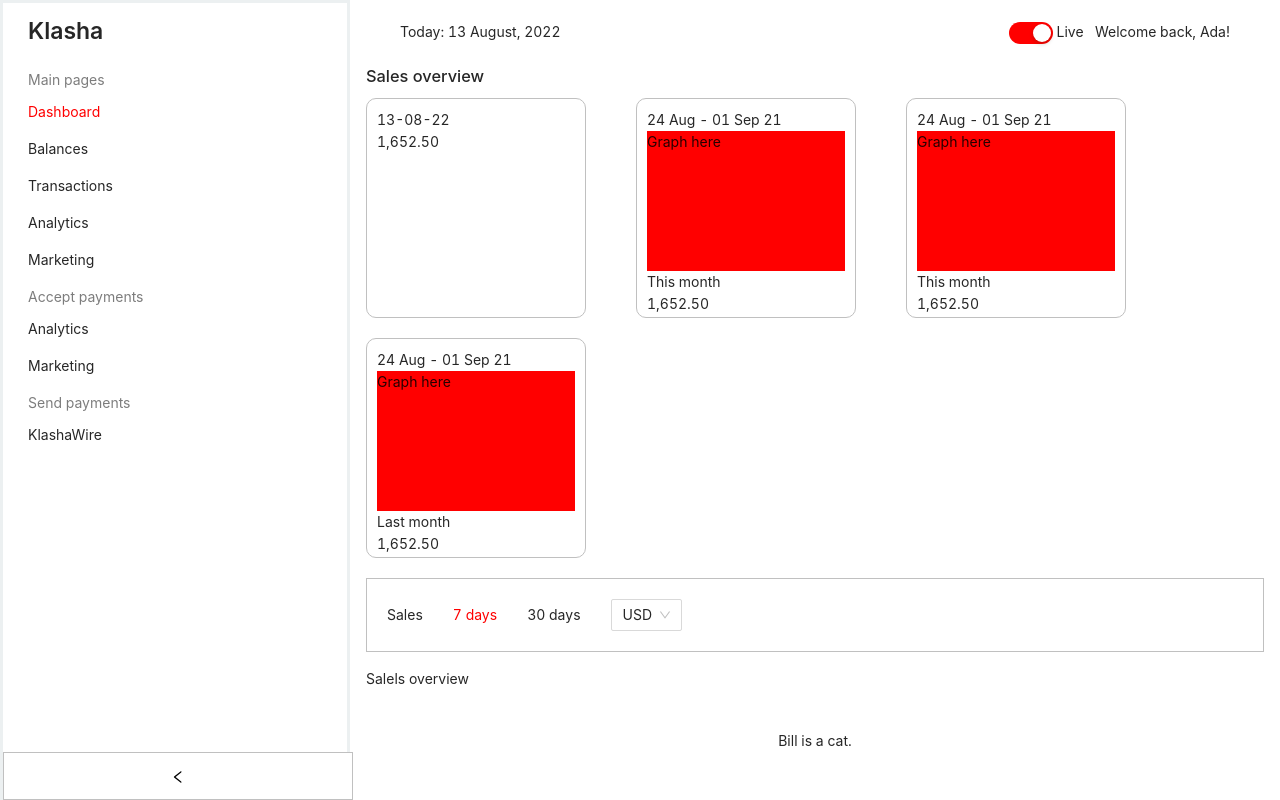
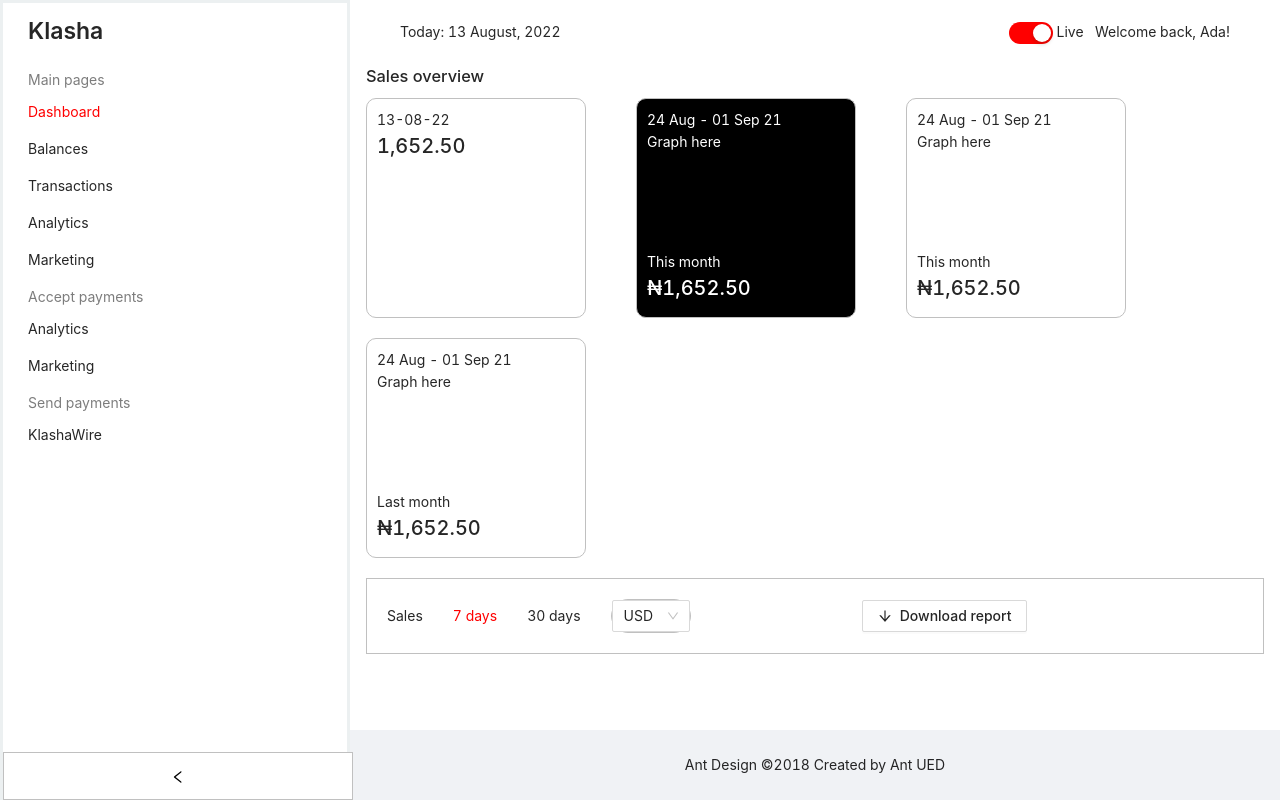
Before and after one commit to Snyefene/klasha, a React (Create React App) app: page / in a window 1280 px wide. Shown: the top 800 px of the page. Built offline with nearby package versions, Linux system fonts and the light colour scheme.

Commit message:
Add download btn

```diff
--- a/src/components/Select.js
+++ b/src/components/Select.js
@@ -6,12 +6,12 @@
 const style={
     width:'80px',
     borderRadius: '30px',
-    border: '1px solid silver'
+    border: '1px solid silver '
 }
 
 const SelectComponent = ({value, onChange}) => {
     return(
-        <Select className="select-comp"  defaultValue={value}  onChange={onChange}>
+        <Select  style={style} className="select-comp"  defaultValue={value}  onChange={onChange}>
             <Option value="usd">USD</Option>
             <Option value="naira">Naira</Option>
             <Option value="ghc">GHC</Option>
--- a/src/components/content/infoBox.js
+++ b/src/components/content/infoBox.js
@@ -2,13 +2,14 @@
 import Graph from "./Graph";
 
 const InfoBox = (props) => {
-    const {period, hasGraph, amount, month} =  props.info
+    const {period, hasGraph, key, amount, month} =  props.info
+    const activeClass = 'darktheme'
     return (
-        <div className="info-box">
+        <div className={`info-box ${key === 2 &&  activeClass}`}>
             <div>{period}</div>
             {hasGraph && <Graph />}
             <div>{month}</div>
-            <div>{amount}</div>
+            <div className="amount">{amount}</div>
         </div>
     )
 }
--- a/src/main/main.js
+++ b/src/main/main.js
@@ -57,21 +57,6 @@
             <Routes>
               <Route exact path='/' element={<Dashboard />}></Route>
             </Routes>
-
-            <Breadcrumb style={{margin: '16px 0'}} >
-              <Breadcrumb.Item className='content-header'>
-                Salels overview
-              </Breadcrumb.Item>
-            </Breadcrumb>
-            <div
-              className="site-layout-background"
-              style={{
-                padding: 24,
-                minHeight: 360,
-              }}
-            >
-              Bill is a cat.
-            </div>
           </Content>
           <Footer
             style={{
--- a/src/pages/Dashboard.js
+++ b/src/pages/Dashboard.js
@@ -1,6 +1,9 @@
 import { useState } from 'react';
 import './dashboard.scss';
 import moment from 'moment';
+import { Button } from 'antd';
+import { ArrowDownOutlined} from '@ant-design/icons';
+
 import SelectComponent from '../components/Select';
 import InfoBox from '../components/content/infoBox';
 
@@ -11,9 +14,9 @@
 
     const data = [
         {key:1, period:  moment().format('DD-MM-YY'),  hasGraph: false, month:'',  amount: '1,652.50'},
-        {key:1, period:  '24 Aug - 01 Sep 21',  hasGraph: true, month:'This month',  amount: '1,652.50'},
-        {key:1, period:  '24 Aug - 01 Sep 21',  hasGraph: true, month:'This month',  amount: '1,652.50'},
-        {key:1, period:  '24 Aug - 01 Sep 21',  hasGraph: true, month:'Last month',  amount: '1,652.50'},
+        {key:2, period:  '24 Aug - 01 Sep 21',  hasGraph: true, month:'This month',  amount: '₦1,652.50'},
+        {key:3, period:  '24 Aug - 01 Sep 21',  hasGraph: true, month:'This month',  amount: '₦1,652.50'},
+        {key:4, period:  '24 Aug - 01 Sep 21',  hasGraph: true, month:'Last month',  amount: '₦1,652.50'},
     ]
     const period_list = ['Sales', '7 days', '30 days']
 
@@ -39,6 +42,10 @@
                  value={currency}
                  onChange={(value)=>setCurrency(value)}
               />
+              <Button className='download-btn'>
+                <ArrowDownOutlined />
+                Download report
+              </Button>
             </div>
         </div>
     )
--- a/src/pages/dashboard.scss
+++ b/src/pages/dashboard.scss
@@ -16,10 +16,18 @@
     margin-right: 50px;
     margin-bottom: 20px;
     padding: 10px;
+    padding-bottom: 20px;
+    .amount{
+        font-size: 20px;
+        font-weight: 540;
+      }
+}
+.darktheme{
+    background: black;
+    color: #fff;
 }
 .info-graph{
-    height: 140px;
-    background: red;
+    height: 120px;
 }
 .active-class{
     color: red
@@ -32,3 +40,8 @@
     margin-right: 30px;
     cursor: pointer;
 }
+.download-btn{
+    position: relative;
+    left: 20%;
+    font-weight: 540;
+}
```
